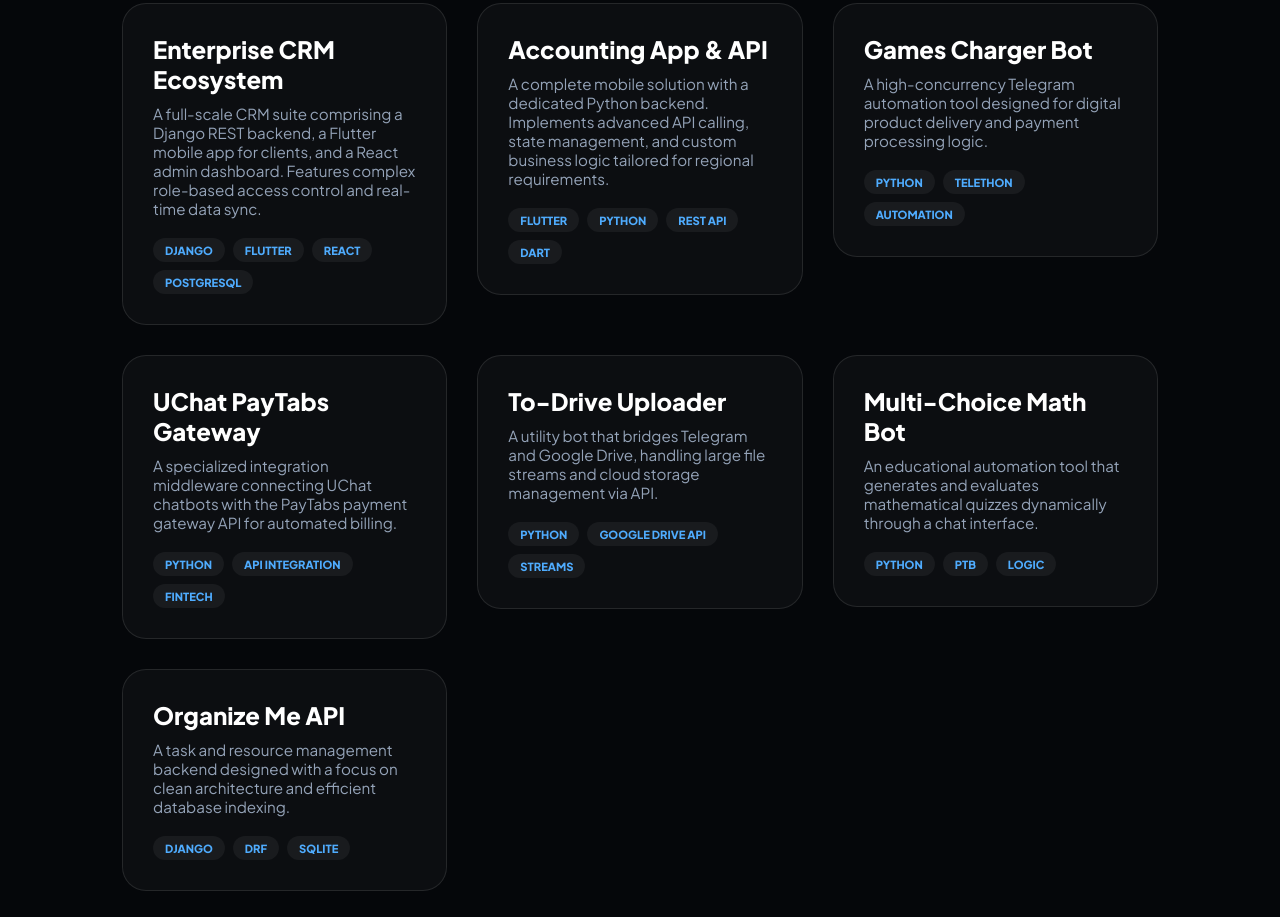
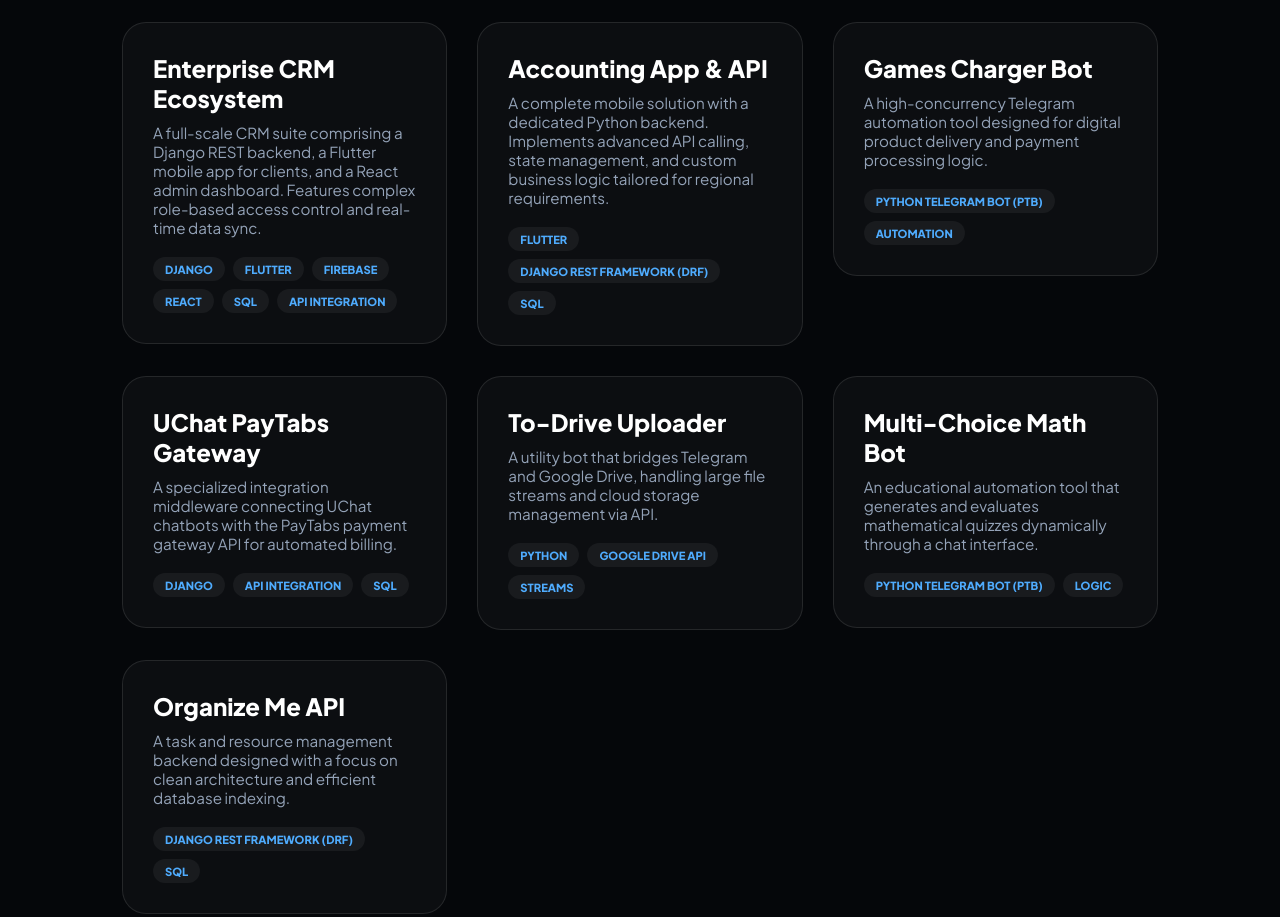
Before and after one commit to HaidaraIB/portfolio, a plain HTML site: page index.html in a window 1280 px wide. Shown: the part 1617-2534 px from the top of the page. Drawn offline with nearby package versions, Linux system fonts and the light colour scheme.

Commit message:
Refine skills and project tags in index.html for clarity and accuracy, including updates to Django/DRF terminology and the addition of Firebase.

```diff
--- a/index.html
+++ b/index.html
@@ -261,9 +261,10 @@
             // Icons from Lucide or SimpleIcons slugs
             skills: [
                 { name: "Python (Expert)", icon: "terminal" },
-                { name: "Django / DRF", icon: "server" },
+                { name: "Django / Django REST Framework (DRF)", icon: "server" },
                 { name: "Telegram Automation", icon: "send" },
                 { name: "Flutter", icon: "smartphone" },
+                { name: "Firebase", icon: "server" },
                 { name: "React", icon: "layers" },
                 { name: "SQL", icon: "database" },
                 { name: "MongoDB", icon: "server" },
@@ -273,25 +274,25 @@
                 {
                     title: "Enterprise CRM Ecosystem",
                     desc: "A full-scale CRM suite comprising a Django REST backend, a Flutter mobile app for clients, and a React admin dashboard. Features complex role-based access control and real-time data sync.",
-                    tags: ["Django", "Flutter", "React", "PostgreSQL"],
+                    tags: ["Django", "Flutter", "Firebase", "React", "SQL", "API Integration"],
                     link: "https://github.com/HaidaraIB/CRM-api-1"
                 },
                 {
                     title: "Accounting App & API",
                     desc: "A complete mobile solution with a dedicated Python backend. Implements advanced API calling, state management, and custom business logic tailored for regional requirements.",
-                    tags: ["Flutter", "Python", "REST API", "Dart"],
+                    tags: ["Flutter", "Django REST Framework (DRF)", "SQL"],
                     link: "https://github.com/HaidaraIB/AlKhal"
                 },
                 {
                     title: "Games Charger Bot",
                     desc: "A high-concurrency Telegram automation tool designed for digital product delivery and payment processing logic.",
-                    tags: ["Python", "Telethon", "Automation"],
+                    tags: ["Python Telegram Bot (PTB)", "Automation"],
                     link: "https://github.com/HaidaraIB/games_charger_bot"
                 },
                 {
                     title: "UChat PayTabs Gateway",
                     desc: "A specialized integration middleware connecting UChat chatbots with the PayTabs payment gateway API for automated billing.",
-                    tags: ["Python", "API Integration", "Fintech"],
+                    tags: ["Django", "API Integration", "SQL"],
                     link: "https://github.com/HaidaraIB/uchat_paytabs_gateway"
                 },
                 {
@@ -303,13 +304,13 @@
                 {
                     title: "Multi-Choice Math Bot",
                     desc: "An educational automation tool that generates and evaluates mathematical quizzes dynamically through a chat interface.",
-                    tags: ["Python", "PTB", "Logic"],
+                    tags: ["Python Telegram Bot (PTB)", "Logic"],
                     link: "https://github.com/HaidaraIB/multi_choices_math_bot"
                 },
                 {
                     title: "Organize Me API",
                     desc: "A task and resource management backend designed with a focus on clean architecture and efficient database indexing.",
-                    tags: ["Django", "DRF", "SQLite"],
+                    tags: ["Django REST Framework (DRF)", "SQL"],
                     link: "https://github.com/HaidaraIB/organize_me_api"
                 }
             ],
```
